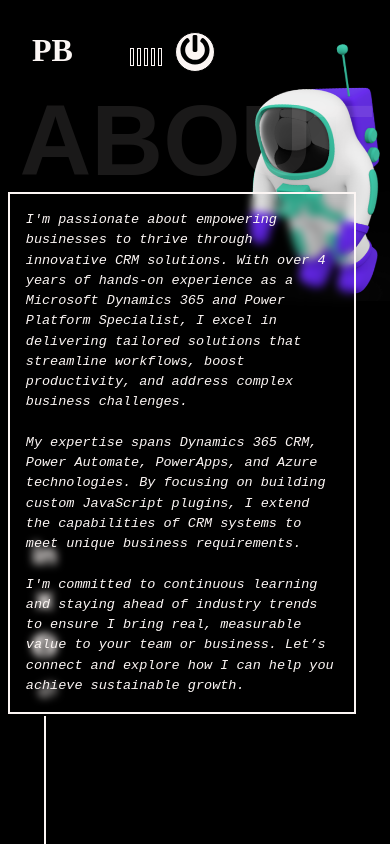
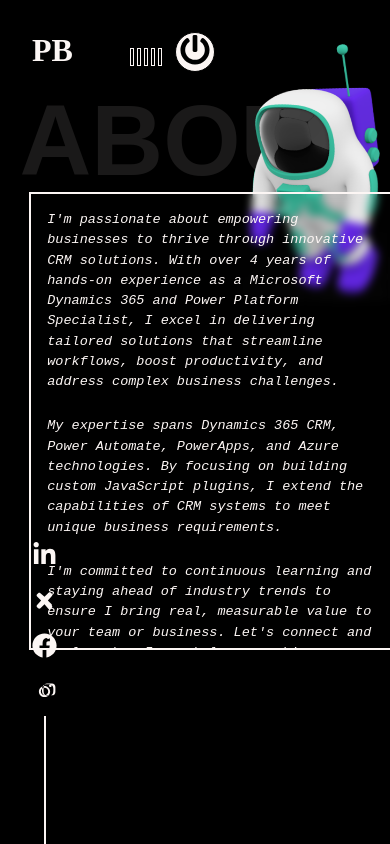
Before and after one commit to pradhyum999-cyber/MyPortfolio, a React (Create React App) app: page /about in a window 390 px wide. Built offline with nearby package versions, Linux system fonts and the light colour scheme; a web font is replaced by a local one.

Commit message:
about page responsive

```diff
--- a/src/components/AboutPage.js
+++ b/src/components/AboutPage.js
@@ -11,10 +11,10 @@
 
 const Box = styled.div`
   background-color: ${(props) => props.theme.body};
-  width: 100vw;
-  height: 100vh;
+  width: 100%;
+  min-height: 100vh;
   position: relative;
-  overflow: hidden;
+  overflow-x: hidden;
 `;
 
 const float = keyframes`
@@ -29,10 +29,15 @@
   right: 5%;
   width: 20vw;
   animation: ${float} 4s ease infinite;
+  z-index: 1;
 
   img {
     width: 100%;
     height: auto;
+  }
+
+  @media (max-width: 1200px) {
+    width: 25vw;
   }
 
   @media (max-width: 768px) {
@@ -40,6 +45,7 @@
     right: 2%;
     width: 30vw;
   }
+
   @media (max-width: 480px) {
     top: 3%;
     right: 2%;
@@ -52,43 +58,80 @@
   color: ${(props) => props.theme.text};
   padding: 2rem;
   width: 50vw;
-  height: 60vh;
+  max-height: 70vh;
+  overflow-y: auto;
   z-index: 3;
   line-height: 1.5;
   display: flex;
-  justify-content: center;
-  align-items: center;
-  font-size: calc(0.6rem + 1vw);
+  flex-direction: column;
   backdrop-filter: blur(4px);
   position: absolute;
   left: calc(5rem + 5vw);
   top: 10rem;
   font-family: 'Ubuntu Mono', monospace;
   font-style: italic;
+  font-size: calc(0.6rem + 1vw);
+
+  @media (max-width: 1200px) {
+    width: 60vw;
+    max-height: 65vh;
+  }
+
+  @media (max-width: 900px) {
+    width: 65vw;
+    max-height: 60vh;
+    left: calc(3rem + 5vw);
+  }
 
   @media (max-width: 768px) {
     width: 80vw;
-    height: auto;
-    left: 5%;
+    max-height: 55vh;
+    left: 10%;
     top: 15rem;
     padding: 1.5rem;
     font-size: calc(0.6rem + 1.2vw);
   }
+
   @media (max-width: 480px) {
-    left: 2%;
+    width: 85vw;
+    left: 7.5%;
     top: 12rem;
     padding: 1rem;
     font-size: calc(0.6rem + 1vw);
+    max-height: 50vh;
   }
+`;
+
+const AboutContent = styled.div`
+  p {
+    margin-bottom: 1.5rem;
+  }
+
+  p:last-child {
+    margin-bottom: 0;
+  }
+`;
+
+const NavContainer = styled.div`
+  position: fixed;
+  top: 1rem;
+  left: 1rem;
+  right: 1rem;
+  z-index: 10;
+  display: flex;
+  justify-content: space-between;
 `;
 
 const AboutPage = () => {
   return (
     <ThemeProvider theme={DarkTheme}>
       <Box>
-        <LogoComponent theme="dark" />
-        <SocialIcons theme="dark" />
-        <PowerButton />
+        <NavContainer>
+          <LogoComponent theme="dark" />
+          <PowerButton />
+          <SocialIcons theme="dark" />
+        </NavContainer>
+
         <ParticleComponent theme="dark" />
 
         <Spaceman>
@@ -96,12 +139,18 @@
         </Spaceman>
 
         <Main>
-          I'm passionate about empowering businesses to thrive through innovative CRM solutions.
-          With over 4 years of hands-on experience as a Microsoft Dynamics 365 and Power Platform Specialist, I excel in delivering tailored solutions that streamline workflows, boost productivity, and address complex business challenges.
-          <br /> <br />
-          My expertise spans Dynamics 365 CRM, Power Automate, PowerApps, and Azure technologies. By focusing on building custom JavaScript plugins, I extend the capabilities of CRM systems to meet unique business requirements.
-          <br /> <br />
-          I'm committed to continuous learning and staying ahead of industry trends to ensure I bring real, measurable value to your team or business. Let’s connect and explore how I can help you achieve sustainable growth.
+          <AboutContent>
+            <p>
+              I'm passionate about empowering businesses to thrive through innovative CRM solutions.
+              With over 4 years of hands-on experience as a Microsoft Dynamics 365 and Power Platform Specialist, I excel in delivering tailored solutions that streamline workflows, boost productivity, and address complex business challenges.
+            </p>
+            <p>
+              My expertise spans Dynamics 365 CRM, Power Automate, PowerApps, and Azure technologies. By focusing on building custom JavaScript plugins, I extend the capabilities of CRM systems to meet unique business requirements.
+            </p>
+            <p>
+              I'm committed to continuous learning and staying ahead of industry trends to ensure I bring real, measurable value to your team or business. Let's connect and explore how I can help you achieve sustainable growth.
+            </p>
+          </AboutContent>
         </Main>
 
         <BigTitle text="ABOUT" top="10%" left="5%" />
```
